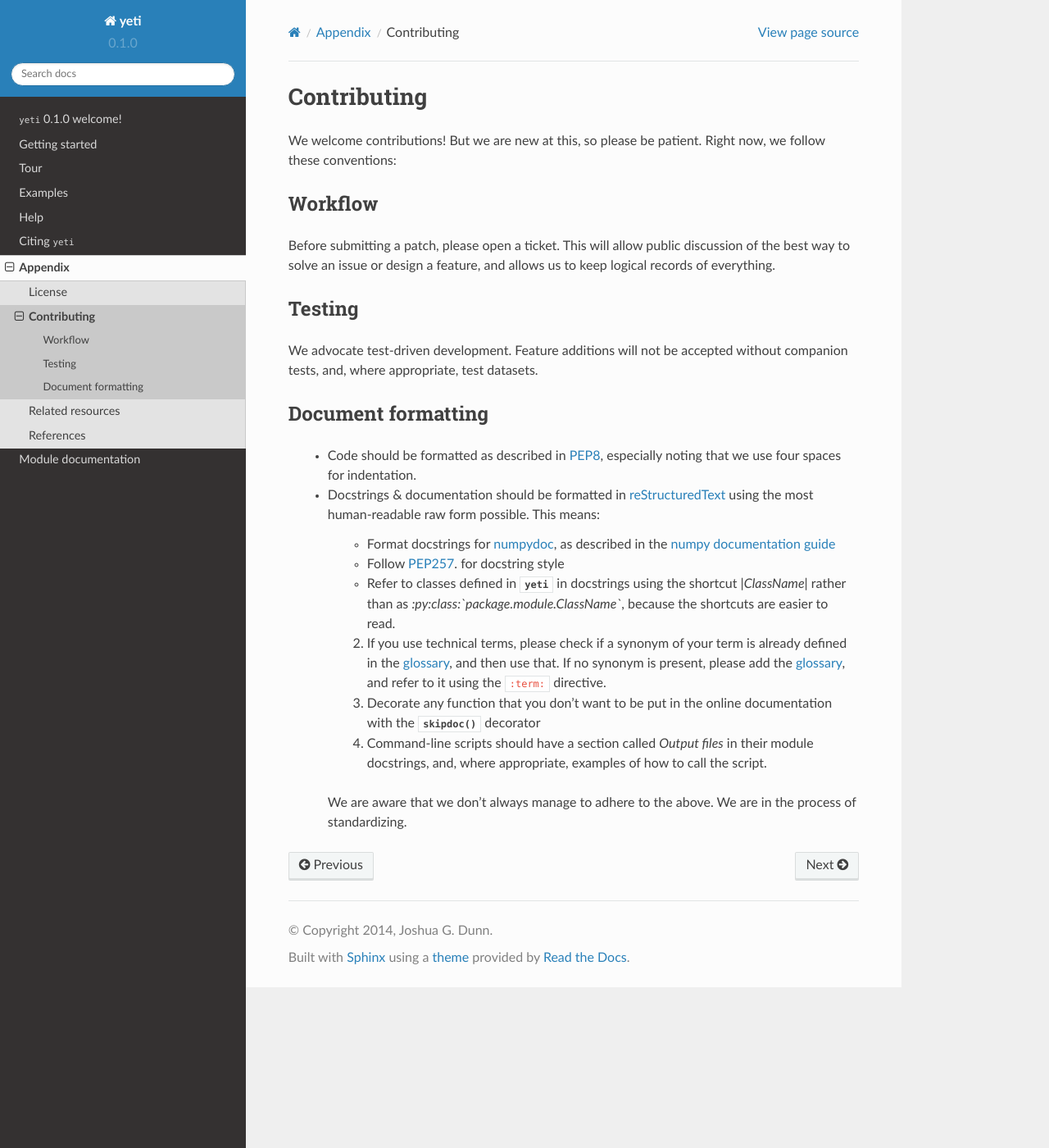
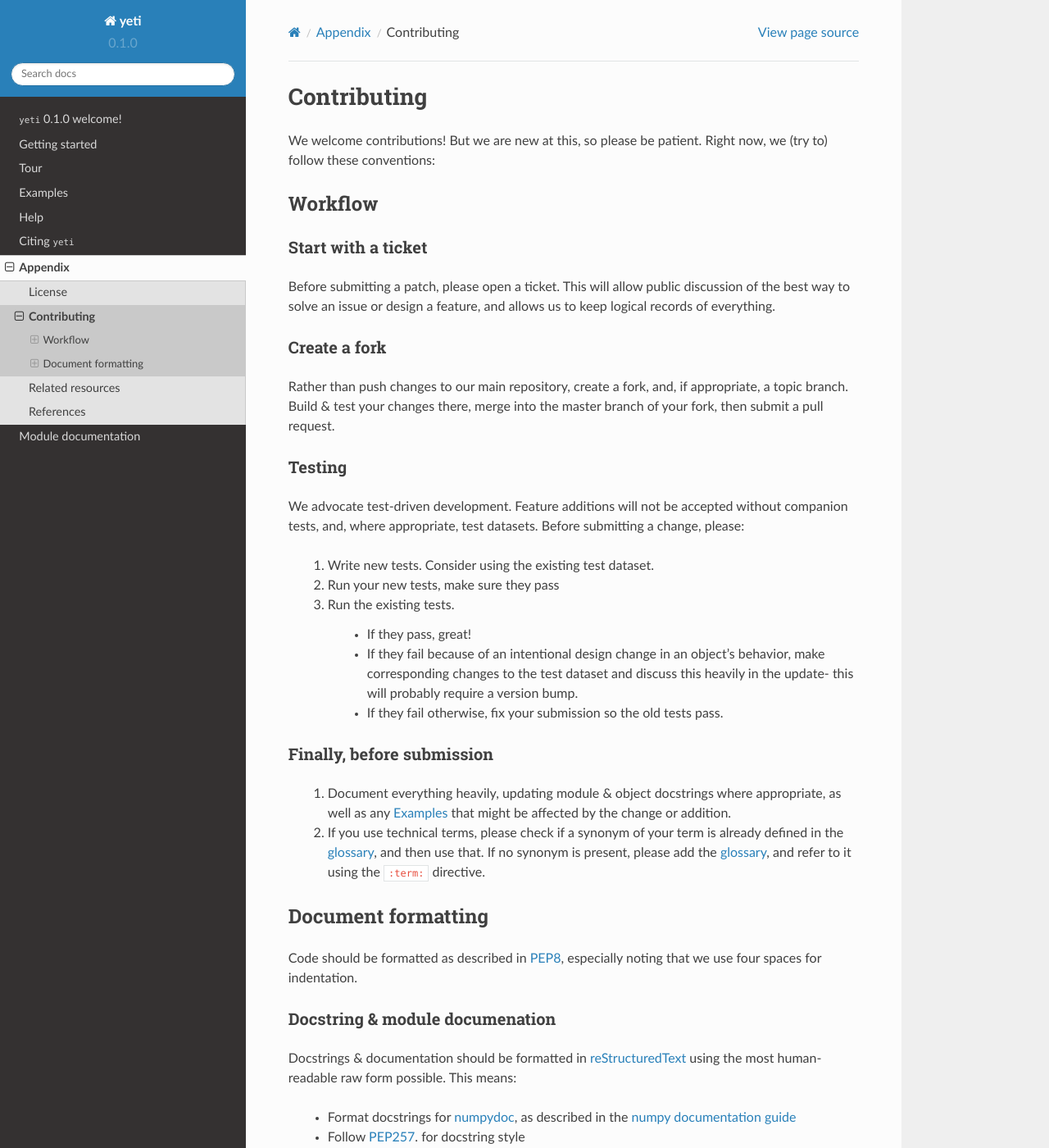
Before and after one commit to joshuagryphon/plastid, a Sphinx documentation site: the page built from docs/source/contributing.rst, in a window 1280 px wide and 1400 px high. Shown: the whole window at 82% size. Built offline with Sphinx 7.4.7 and the Read the Docs theme 2.0.0, drawn with Linux system fonts in a browser that asks for light colours; some of the changed text lies outside the part shown.

Commit message:
updated contributing

```diff
--- a/docs/source/contributing.rst
+++ b/docs/source/contributing.rst
@@ -2,52 +2,86 @@ Contributing
 ============
 
 We welcome contributions! But we are new at this, so please be patient. Right
-now, we follow these conventions:
+now, we (try to) follow these conventions:
 
 Workflow
 --------
-Before submitting a patch, please open a ticket. This will allow public discussion
-of the best way to solve an issue or design a feature, and allows us to keep
-logical records of everything.
+
+.. TODO : update all repository links
+
+Start with a ticket
+...................
+Before submitting a patch, please open a ticket. This will allow public
+discussion of the best way to solve an issue or design a feature, and allows us
+to keep logical records of everything.
+
+
+Create a fork
+.............
+Rather than push changes to our main repository, create a fork, and, if appropriate,
+a topic branch. Build & test your changes there, merge into the master branch of
+your fork, then submit a pull request.
+
 
 Testing
--------
+.......
 We advocate test-driven development. Feature additions will not be accepted without
-companion tests, and, where appropriate, test datasets.
+companion tests, and, where appropriate, test datasets. Before submitting a change,
+please:
+
+ #. Write new tests. Consider using the existing test dataset.
+
+ #. Run your new tests, make sure they pass
+
+ #. Run the existing tests.
+
+      - If they pass, great!
+
+      - If they fail because of an intentional design change in an object's behavior,
+        make corresponding changes to the test dataset and discuss this heavily
+        in the update- this will probably require a version bump.
+
+      - If they fail otherwise, fix your submission so the old tests pass.
+
+
+Finally, before submission
+..........................
+ #. Document everything heavily, updating module & object docstrings where
+    appropriate, as well as any :doc:`/examples` that might be affected
+    by the change or addition.
+
+ #. If you use technical terms, please check if a synonym of your term is already defined
+    in the :doc:`glossary <glossary>`, and then use that. If no synonym is present, please
+    add the :doc:`glossary <glossary>`, and refer to it using the ``:term:`` directive.
+
 
 Document formatting
 -------------------
-
-  - Code should be formatted as described in `PEP8 <https://www.python.org/dev/peps/pep-0008>`_,
-    especially noting that we use four spaces for indentation.
-
-  - Docstrings & documentation should be formatted in `reStructuredText`_ using
-    the most human-readable raw form possible. This means:
-
-      - Format docstrings for `numpydoc`_,  as described in the
-        `numpy documentation guide <https://github.com/numpy/numpy/blob/master/doc/HOWTO_DOCUMENT.rst.txt>`_
-
-      - Follow `PEP257 <https://www.python.org/dev/peps/pep-0257>`_. for docstring style
-
-      - Refer to classes defined in :data:`yeti` in docstrings using the shortcut `\|ClassName\|`
-        rather than as `:py:class:\`package.module.ClassName\``, because the shortcuts are
-        easier to read.
+Code should be formatted as described in `PEP8 <https://www.python.org/dev/peps/pep-0008>`_,
+especially noting that we use four spaces for indentation.
 
 
+Docstring & module documenation
+...............................
+Docstrings & documentation should be formatted in `reStructuredText`_ using
+the most human-readable raw form possible. This means:
 
-      2. If you use technical terms, please check if a synonym of your term
-         is already defined in the :doc:`glossary <glossary>`, and then use that.
-         If no synonym is present, please add the
-         :doc:`glossary <glossary>`, and refer to it using the ``:term:``
-         directive.
+  - Format docstrings for `numpydoc`_,  as described in the
+    `numpy documentation guide <https://github.com/numpy/numpy/blob/master/doc/HOWTO_DOCUMENT.rst.txt>`_
 
-      3. Decorate any function that you don't want to be put in the online
-         documentation with the :func:`~yeti.util.services.decorators.skipdoc`
-         decorator
+  - Follow `PEP257 <https://www.python.org/dev/peps/pep-0257>`_. for docstring style
 
-      4. Command-line scripts should have a section called *Output files*
-         in their module docstrings, and, where appropriate, examples of how
-         to call the script.
+  - Refer to classes defined in :data:`yeti` in docstrings using the shortcut `\|ClassName\|`
+    rather than as `:py:class:\`package.module.ClassName\``, because the shortcuts are
+    easier to read.
 
-    We are aware that we don't always manage to adhere to the above. We are
-    in the process of standardizing.
+  - Similarly, refer to command-line scripts as `\|modname\|`, where `modname`
+    is the name of the module, excluding the extension. e.g. `\|metagene\|` for
+    `:mod:\`yeti.bin.metagene\``.
+
+  - Decorate any function that you don't want to be put in the online
+    documentation with the :func:`~yeti.util.services.decorators.skipdoc`
+    decorator
+
+  - Module docstrings for command-line scripts should have a section called
+    *Output files*, and, where appropriate, examples of how to call the script.
```
